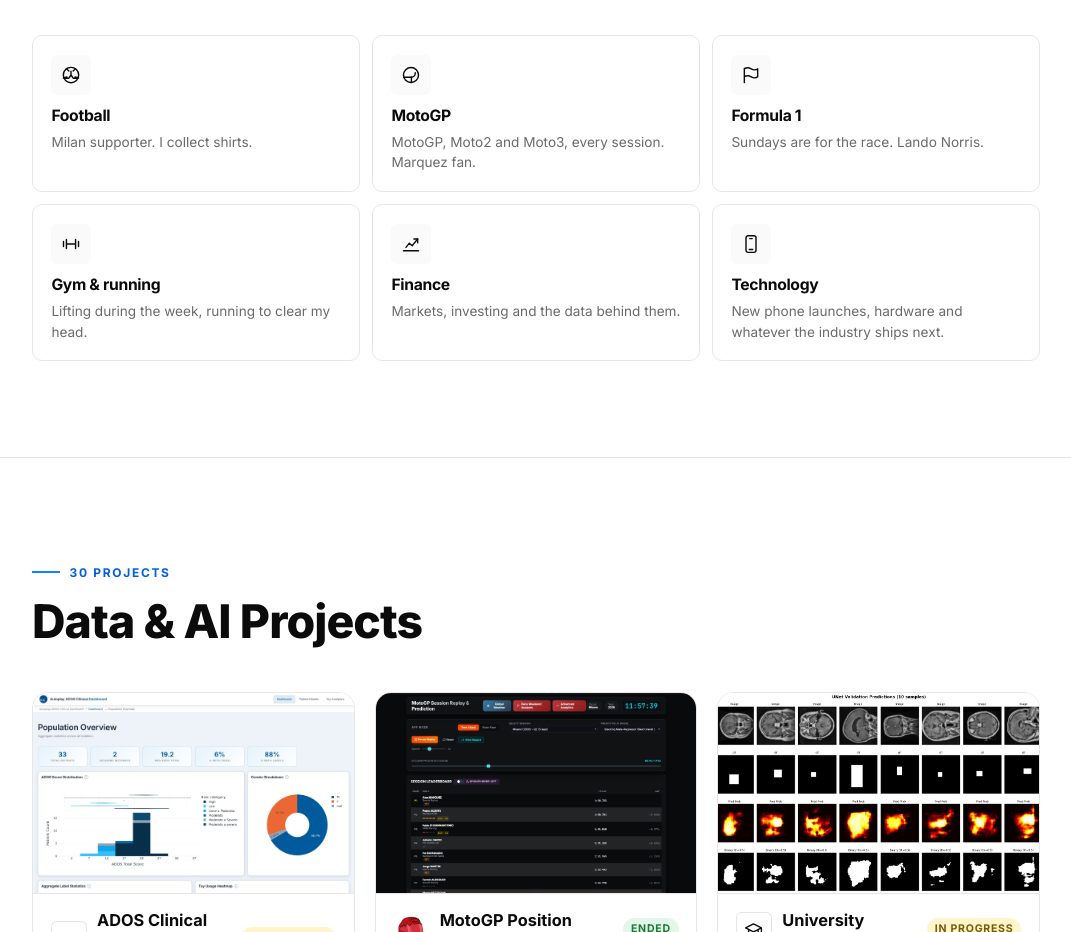
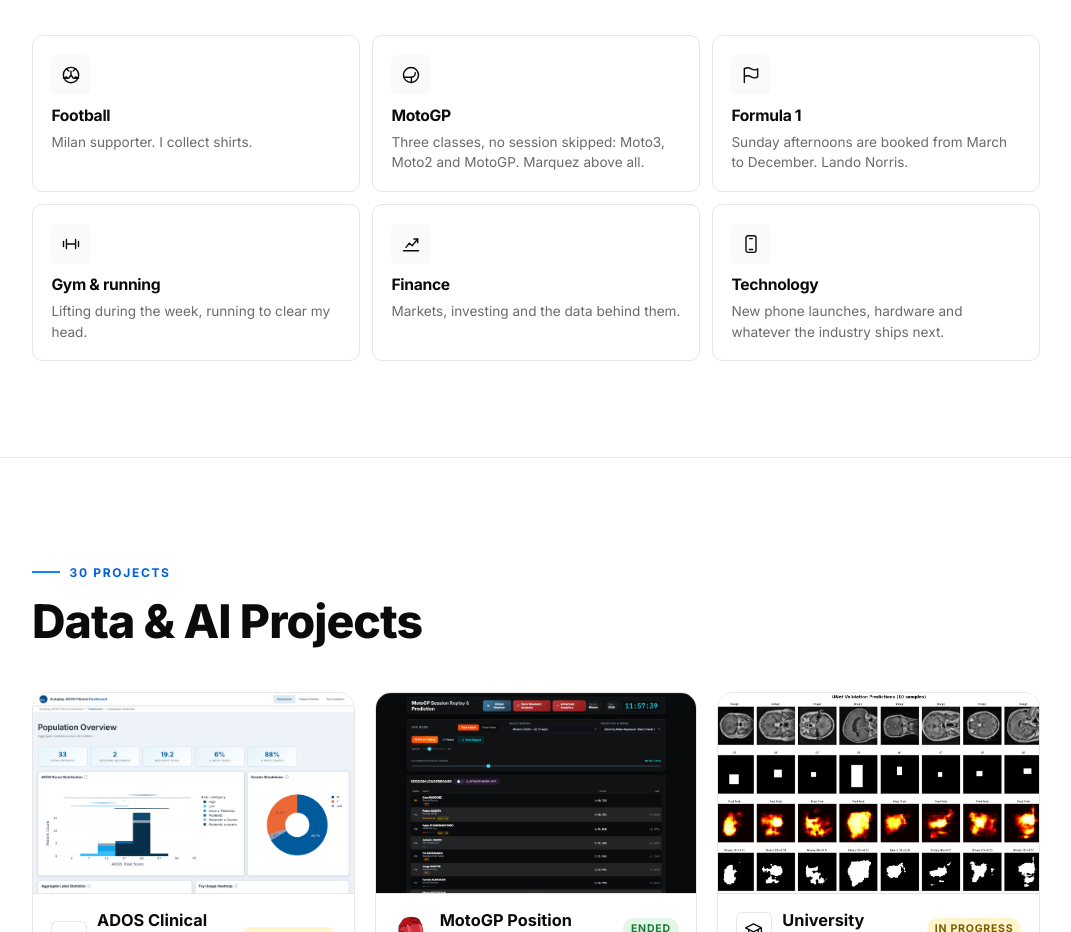
Before and after one commit to ManuCa93/portfolio, a React (Vite) app: page / in a window 1280 px wide. Shown: the part 780-1712 px from the top of the page, without its empty margins (104-1175 px from the left). Built offline with nearby package versions, Linux system fonts and the light colour scheme.

Commit message:
Update portfolio

```diff
--- a/src/i18n.js
+++ b/src/i18n.js
@@ -22,11 +22,11 @@ const resources = {
           },
           motogp: {
             title: "MotoGP",
-            note: "MotoGP, Moto2 and Moto3, every session. Marquez fan."
+            note: "Three classes, no session skipped: Moto3, Moto2 and MotoGP. Marquez above all."
           },
           f1: {
             title: "Formula 1",
-            note: "Sundays are for the race. Lando Norris."
+            note: "Sunday afternoons are booked from March to December. Lando Norris."
           },
           fitness: {
             title: "Gym & running",
@@ -293,11 +293,11 @@ const resources = {
           },
           motogp: {
             title: "MotoGP",
-            note: "MotoGP, Moto2 e Moto3, ogni sessione. Tifo Marquez."
+            note: "Tre classi, nessuna sessione saltata: Moto3, Moto2 e MotoGP. Marquez su tutti."
           },
           f1: {
             title: "Formula 1",
-            note: "La domenica è della gara. Lando Norris."
+            note: "La domenica pomeriggio è prenotata da marzo a dicembre. Lando Norris."
           },
           fitness: {
             title: "Palestra e corsa",
@@ -564,11 +564,11 @@ const resources = {
           },
           motogp: {
             title: "MotoGP",
-            note: "MotoGP, Moto2 und Moto3, jede Session. Marquez-Fan."
+            note: "Drei Klassen, keine Session ausgelassen: Moto3, Moto2 und MotoGP. Marquez über allen."
           },
           f1: {
             title: "Formel 1",
-            note: "Sonntags läuft das Rennen. Lando Norris."
+            note: "Sonntagnachmittage sind von März bis Dezember vergeben. Lando Norris."
           },
           fitness: {
             title: "Gym & Laufen",
```
